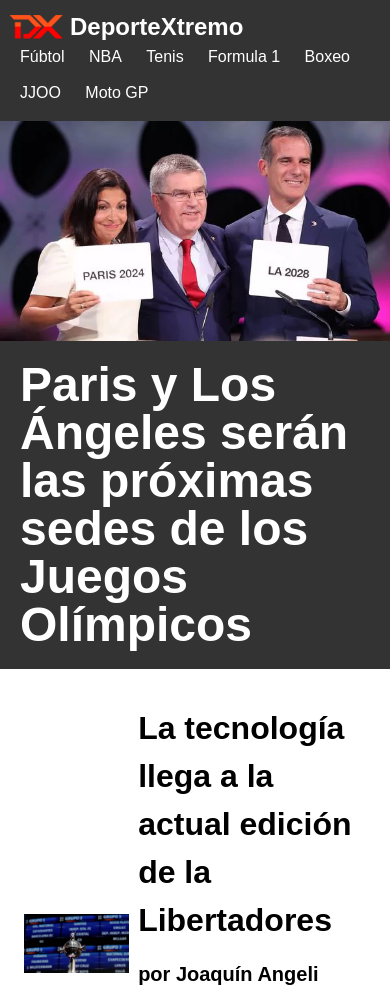
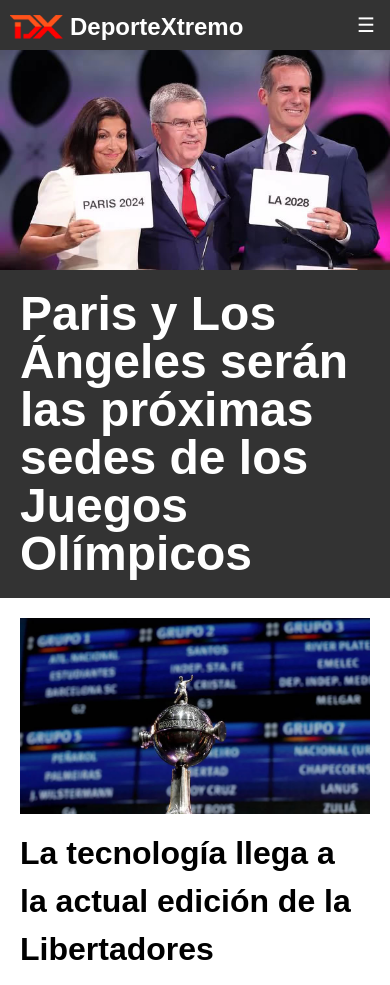
Before and after one commit to dannywong90/PWFE-M1-06, a plain HTML site: page index.html in a window 390 px wide. Shown: the top 985 px of the page. Drawn offline with Linux system fonts and the light colour scheme.

Commit message:
Aplicando Responsive Design

```diff
--- a/css/style.css
+++ b/css/style.css
@@ -186,3 +186,56 @@
 	color: blue;
 
 }
+
+button {
+	display: none;
+}
+@media screen and (max-width: 767px){ /*condicion de la pantalla stilos, etiquetas () */ /*hasta una tablet de 7´ */
+
+	nav {
+		display: none; /*menu no se ve*/
+		float: none;
+		clear: both;
+
+	}
+	nav li {
+		display: block;
+		text-align: center;
+	}
+	.noticia {
+
+		flex-direction: column; /*para dejar la imagen y debajo el texto*/
+	}
+
+	.noticia-img,
+	.noticia-txt {
+		width: 100%;
+	}
+
+	button {
+		display: block;   /* se ve el boton hamberguesa cuando esta debajo del rango que le puse en medida*/
+		padding: 5px;
+		border: none;
+		background-color: transparent;
+		color: #fff;
+		font-weight: 700px;
+		font-size: 20px;
+		line-height: 1;
+		float: right; /*para elegir que este en la derecha*/
+
+	}
+
+	button:focus + nav {
+		display: block; /*para clikear y se despliegue*/
+	}
+}
+
+@media screen and (max-width: 575px) { /* <-- hasta un smarphone de 6' */
+
+
+
+
+
+/* cominza la media */
+
+}
--- a/index.html
+++ b/index.html
@@ -1,7 +1,8 @@
 <!DOCTYPE html>
 <html>
 	<head>
-		<meta charset="utf-8">
+		<meta charset="utf-8"> <!-- Configuracon tecni -->
+		<meta name="viewport" content="width=device-width"> <!-- device-width =Adaptador de medidas pc,tel -->
 		<title> DX - DeporteXtremo</title>
 		<link rel="stylesheet" href="css/reset.css">
 		<link rel="stylesheet" href="css/style.css">
@@ -9,6 +10,7 @@
 <body>
 		<header>
 			<h1>DeporteXtremo</h1>
+			<button>&#9776;</button>
 
 			<nav>
 
```
